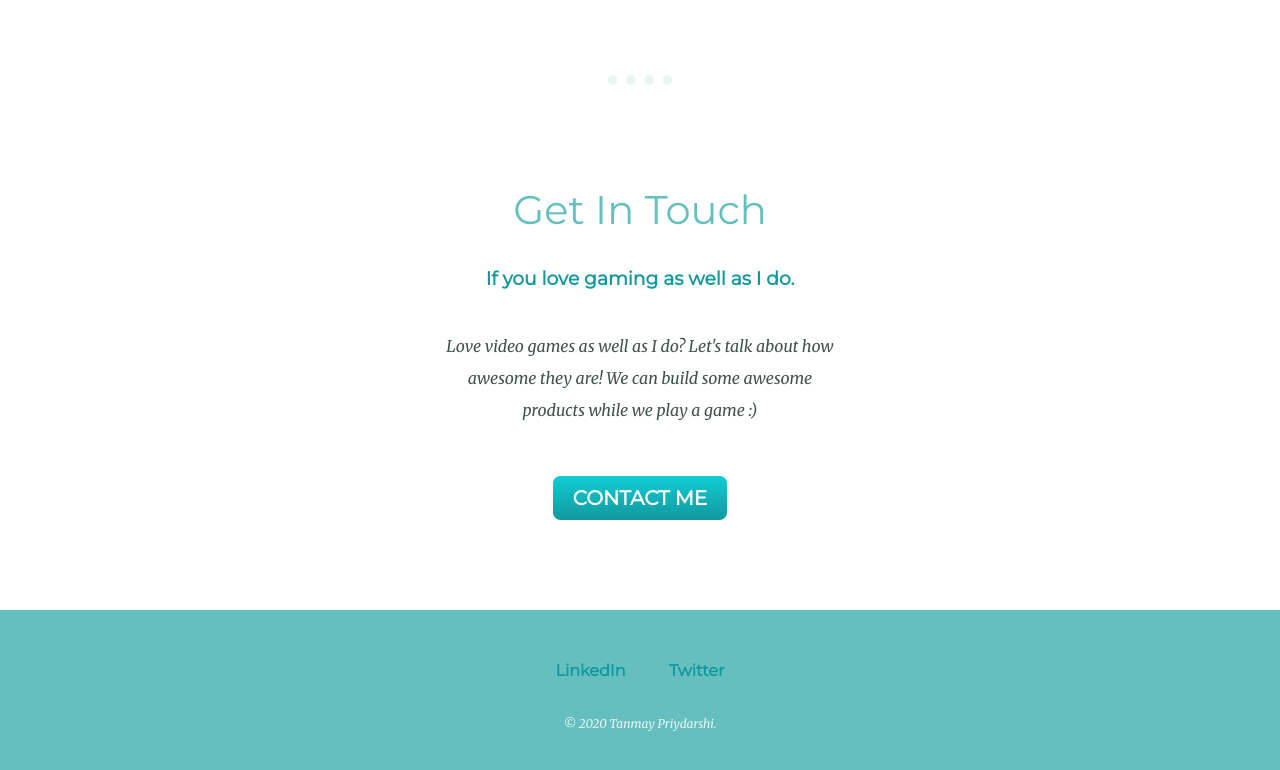
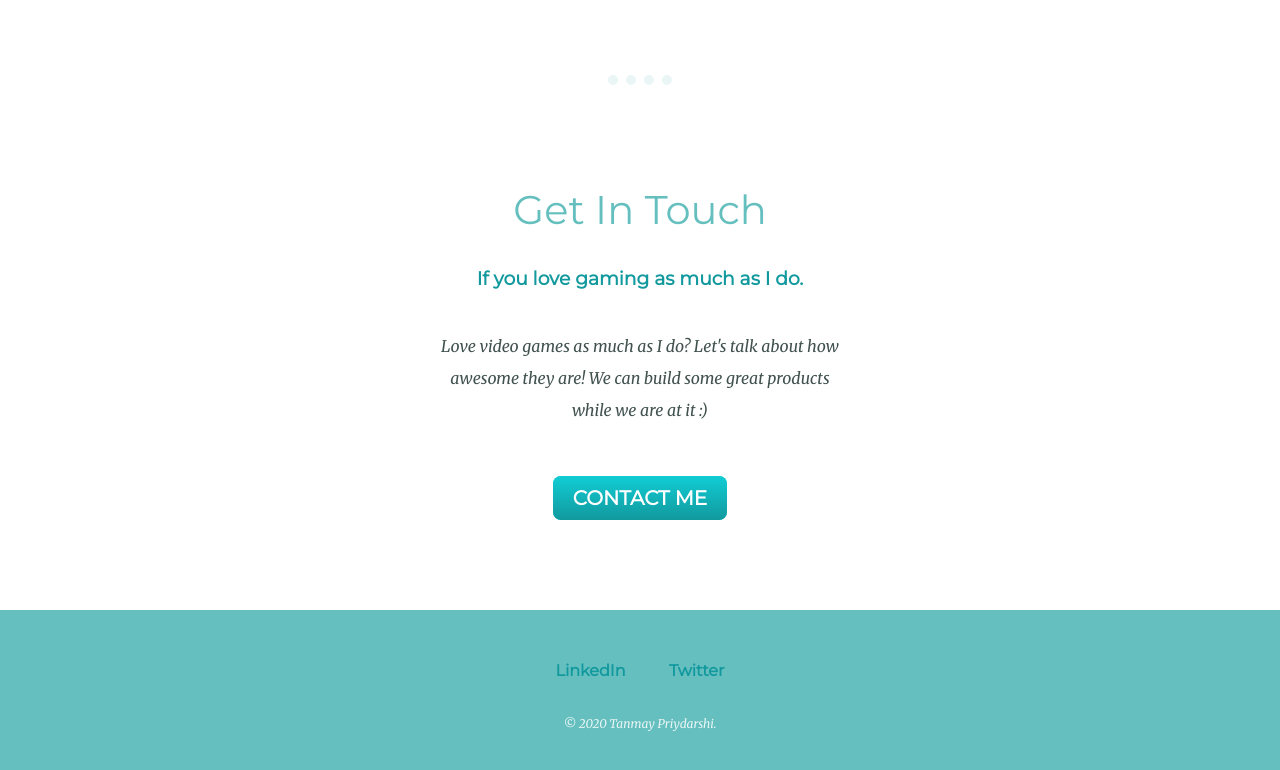
Before and after one commit to tanmay-priy/MySite, a plain HTML site: page index.html in a window 1280 px wide. Shown: the part 2784-3554 px from the top of the page. Drawn offline with Linux system fonts and the light colour scheme.

Commit message:
updated copy

```diff
--- a/index.html
+++ b/index.html
@@ -55,8 +55,8 @@
     <hr>
     <div class="contact-me">
       <h2>Get In Touch</h2>
-      <h3>If you love gaming as well as I do.</h3>
-      <p class="close">Love video games as well as I do? Let's talk about how awesome they are! We can build some awesome products while we play a game :)</p>
+      <h3>If you love gaming as much as I do.</h3>
+      <p class="close">Love video games as much as I do? Let's talk about how awesome they are! We can build some great products while we are at it :)</p>
       <a href="mailto:tpriydarshi83@gmail.com" class="btn">CONTACT ME</a>
     </div>
   </div>
```
